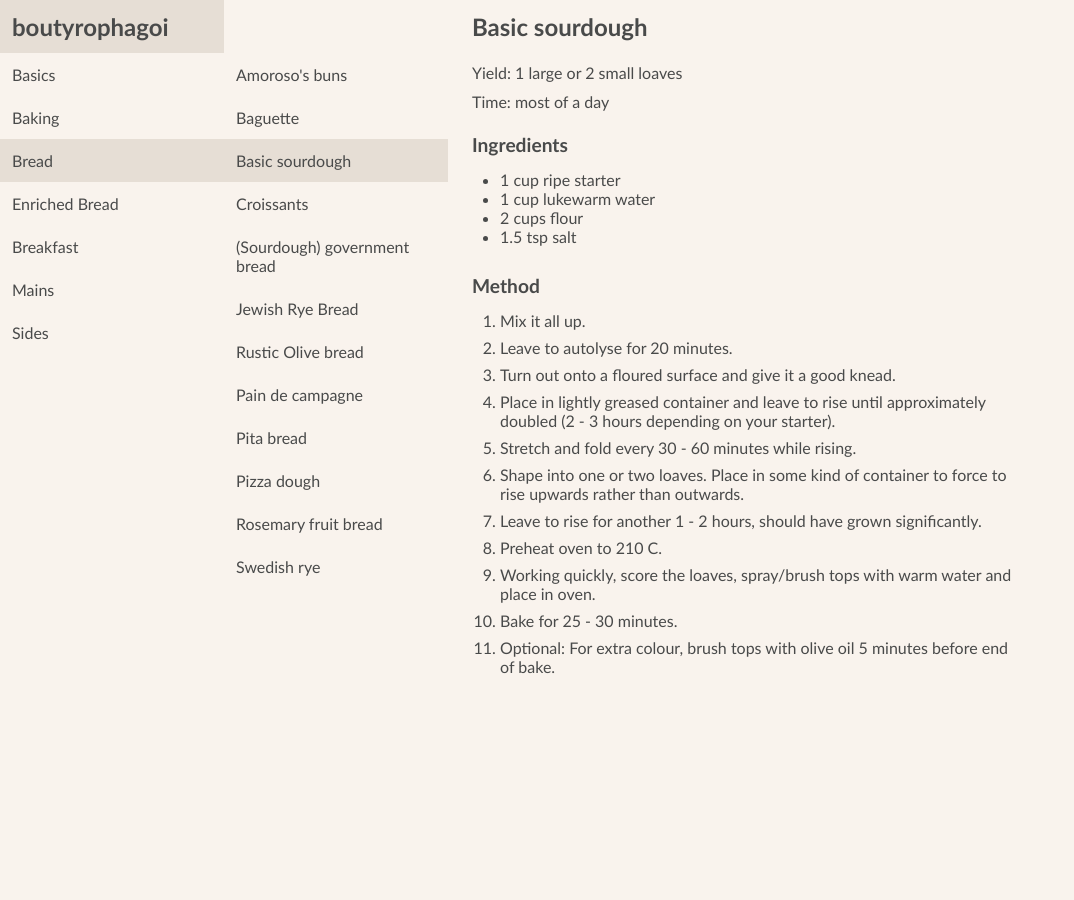
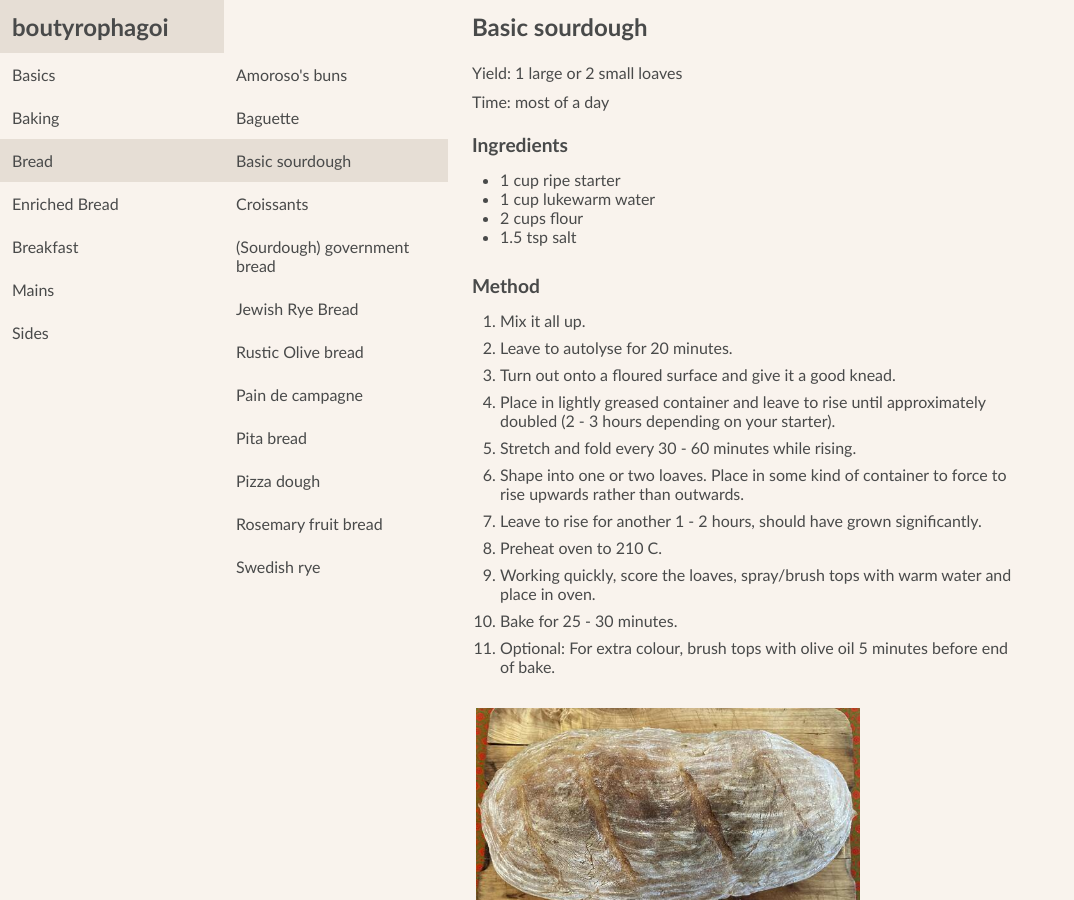
Before and after one commit to slfed/recipes, a Jekyll site: the page built from _recipes/bread/basic-sourdough.md, in a window 1280 px wide. Shown: the whole page, without its empty margins (0-1074 px from the left). Built offline with Jekyll 4.4.1, drawn with Linux system fonts in a browser that asks for light colours.

Commit message:
Add photo

```diff
--- a/_recipes/bread/basic-sourdough.md
+++ b/_recipes/bread/basic-sourdough.md
@@ -5,6 +5,7 @@ source:
 yield: 1 large or 2 small loaves
 time: most of a day
 notes:
+image: basic-sourdough.jpg
 ---
 
 ## Ingredients
```
Also changed, not shown: images/basic-sourdough.jpg (added).
